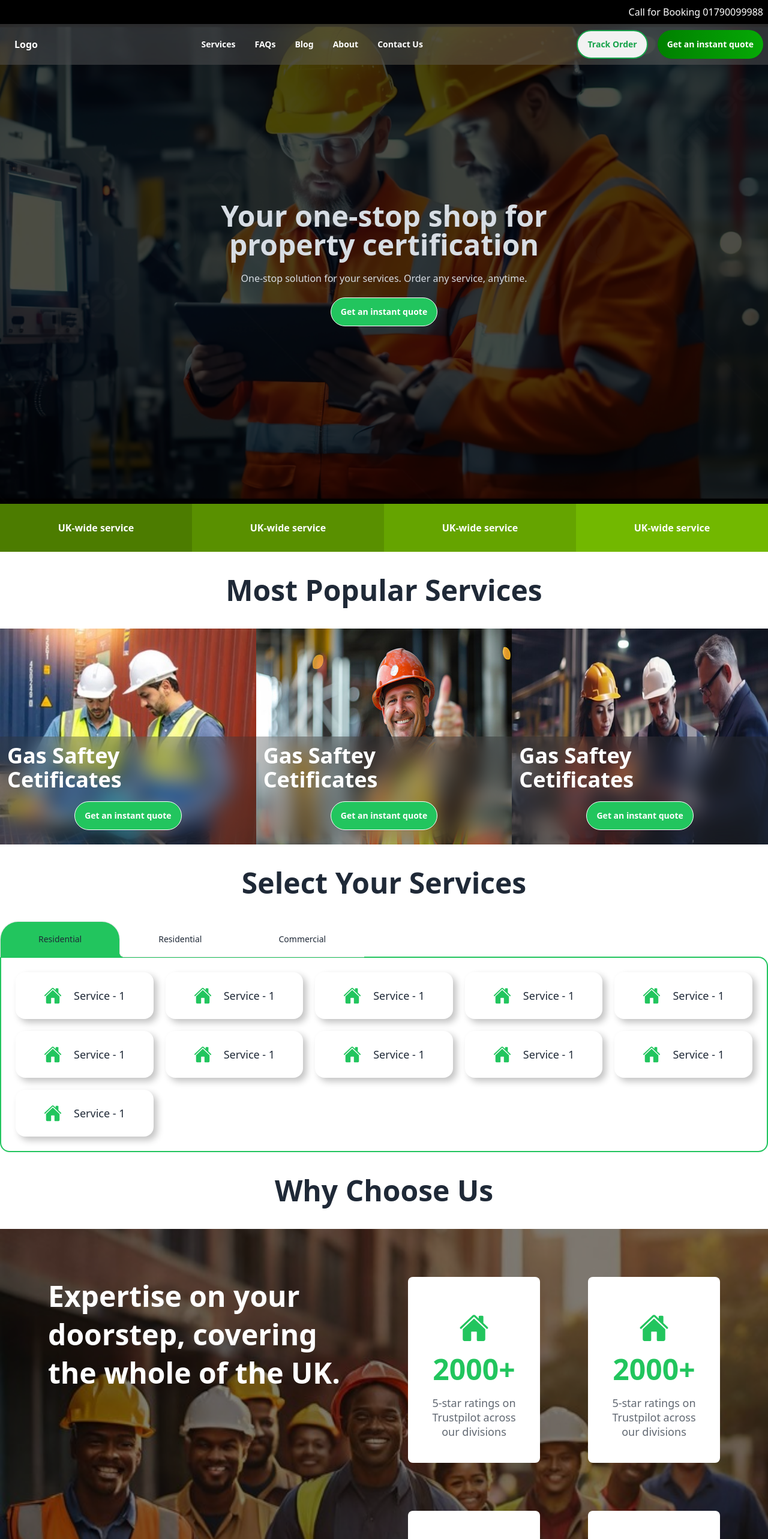
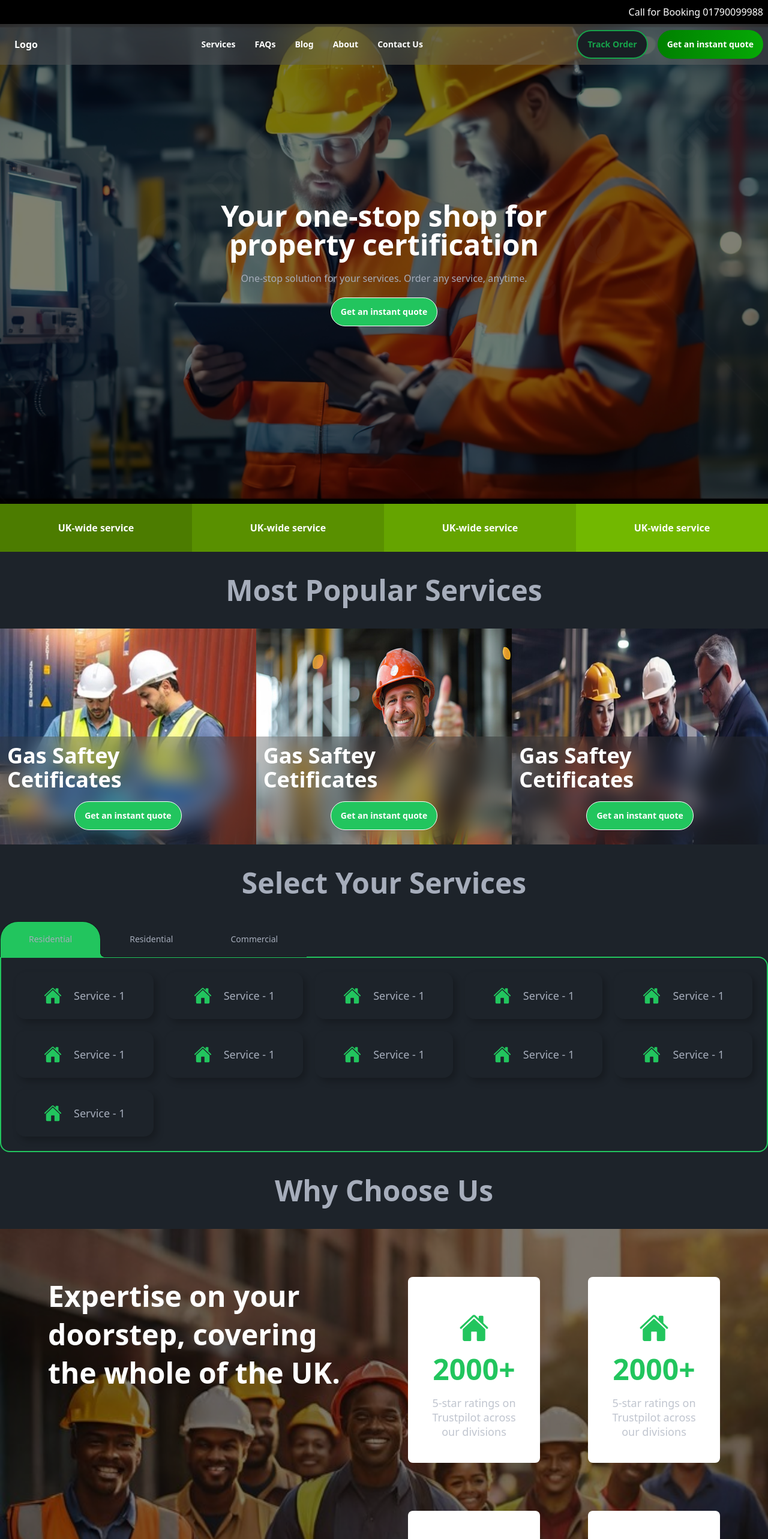
Before and after one commit to rjspyk5/reactContest, a React (Vite) app: page / in a window 1280 px wide. Shown: the top 2566 px of the page at 60% size. Built offline with nearby package versions, Linux system fonts and the light colour scheme.

Commit message:
make reasonabe responsive of existing work

```diff
--- a/index.html
+++ b/index.html
@@ -1,11 +1,11 @@
 <!doctype html>
-<html lang="en" data-theme="light">
+<html lang="en" data-theme="dark">
 
 <head>
   <meta charset="UTF-8" />
   <link rel="icon" type="image/svg+xml" href="/vite.svg" />
   <meta name="viewport" content="width=device-width, initial-scale=1.0" />
-  <title>Vite + React</title>
+  <title>Certify</title>
 </head>
 
 <body>
--- a/package.json
+++ b/package.json
@@ -11,6 +11,7 @@
   },
   "dependencies": {
     "react": "^18.3.1",
+    "react-awesome-reveal": "^4.2.14",
     "react-dom": "^18.3.1",
     "react-icons": "^5.3.0",
     "react-router-dom": "^6.28.0"
--- a/src/Pages/Home/Home.jsx
+++ b/src/Pages/Home/Home.jsx
@@ -4,15 +4,30 @@ import { PopularServices } from "../../components/PopularServices/PopularService
 import { AllServices } from "../../components/AllServices/AllServices";
 import { WhyUs } from "../../components/WhyUs/WhyUs";
 import { HowWeWork } from "../../components/HowWeWork/HowWeWork";
+import { Fade } from "react-awesome-reveal";
 
 export const Home = () => {
   return (
     <div>
-      <Hero />
-      <PopularServices />
-      <AllServices />
-      <WhyUs />
-      <HowWeWork />
+      <Fade>
+        {" "}
+        <Hero />
+      </Fade>
+      <Fade>
+        {" "}
+        <PopularServices />
+      </Fade>
+      <Fade>
+        {" "}
+        <AllServices />
+      </Fade>
+      <Fade>
+        {" "}
+        <WhyUs />
+      </Fade>
+      <Fade>
+        <HowWeWork />
+      </Fade>
     </div>
   );
 };
--- a/src/components/AllServices/AllServices.css
+++ b/src/components/AllServices/AllServices.css
@@ -1,5 +1,5 @@
 .customTab {
-  --tab-padding: 4rem;
+  --tab-padding: 3rem;
   height: 60px;
   border-radius: 30px 30px 0px 0px !important;
   --tab-bg: #22c55e;
--- a/src/components/HeroSection/Hero.jsx
+++ b/src/components/HeroSection/Hero.jsx
@@ -9,10 +9,10 @@ export const Hero = () => {
           backgroundImage: `url(${second})`,
         }}
       >
-        <div className="hero-overlay bg-black bg-opacity-70"></div>
+        <div className="hero-overlay bg-black bg-opacity-50"></div>
         <div className="hero-content text-neutral-content text-center">
           <div className="max-w-xl">
-            <h1 className="mb-5 text-5xl font-bold">
+            <h1 className="mb-5 text-5xl font-bold text-white">
               Your one-stop shop for property certification
             </h1>
             <p className="mb-5">
--- a/src/components/WhyUs/WhyUs.jsx
+++ b/src/components/WhyUs/WhyUs.jsx
@@ -14,7 +14,7 @@ export const WhyUs = () => {
         }}
       >
         <div className="hero-overlay w-full h-full bg-opacity-50 bg-black"></div>
-        <div className="flex gap-20 p-20">
+        <div className="flex flex-col md:flex-row gap-20 md:p-20 p-10">
           <div className="w-full lg:w-50">
             <p
               style={{ lineHeight: "4rem" }}
@@ -24,7 +24,7 @@ export const WhyUs = () => {
             </p>
           </div>
           <div className="w-full lg:w-50">
-            <div className="rounded grid grid-cols-2 *:rounded-lg gap-20">
+            <div className="rounded grid grid-cols-2 *:rounded-lg gap-10 md:gap-16 lg:gap-20">
               <div className="flex-col items-center justify-center space-y-5 bg-white p-10">
                 <div className="flex justify-center">
                   <IoHome
```
Also changed, not shown: 1 other file (tests, documents, lock files or other folders).
